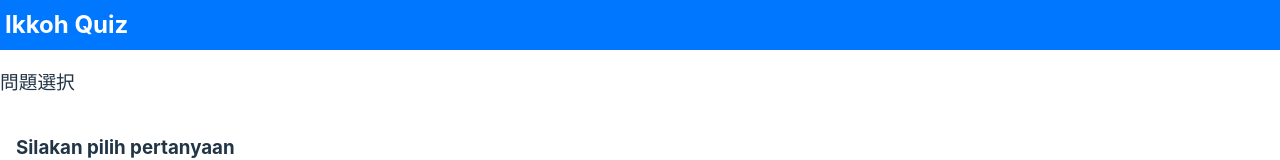
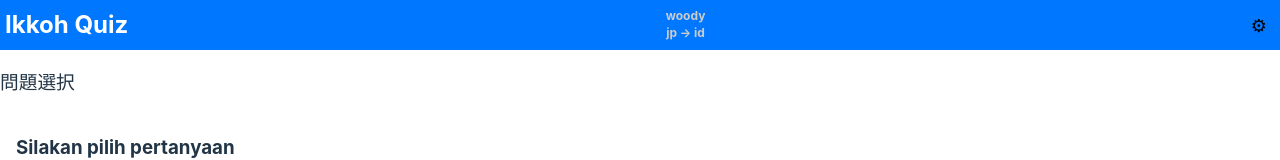
Before and after one commit to woodygaragelab/ikkohquiz, a React (Vite) app: page / in a window 1280 px wide. Shown: the top 160 px of the page. Built offline with nearby package versions, Linux system fonts and the light colour scheme; no server answers.

Commit message:
ユーザー変数設定

```diff
--- a/src/Header.jsx
+++ b/src/Header.jsx
@@ -1,7 +1,14 @@
-const Header = ({ onBack }) => {
+const Header = ({ onBack, onSettings, userConfig }) => {
   return (
     <div className="header" style={{ display: 'flex', alignItems: 'center', justifyContent: 'space-between' }}>
       <span>Ikkoh Quiz</span>
+      {userConfig && (
+        <span style={{ fontSize: '12px', color: '#ccc', lineHeight: 1.4, textAlign: 'center' }}>
+          {userConfig.userId}<br />
+          {userConfig.native} → {userConfig.target}
+        </span>
+      )}
+      <div style={{ display: 'flex', gap: '8px', alignItems: 'center' }}>
         {onBack && (
           <button
             onClick={onBack}
@@ -10,6 +17,16 @@ const Header = ({ onBack }) => {
             戻る
           </button>
         )}
+        {onSettings && (
+          <button
+            onClick={onSettings}
+            style={{ fontSize: '18px', padding: '4px 8px', cursor: 'pointer', background: 'transparent', border: 'none' }}
+            title="設定"
+          >
+            ⚙
+          </button>
+        )}
+      </div>
     </div>
   );
 };
--- a/src/Quiz.jsx
+++ b/src/Quiz.jsx
@@ -5,6 +5,7 @@ import { fetchQuizData } from './api/quizApi.js'
 import GroupSelect from './components/GroupSelect.jsx'
 import QuizQuestion from './components/QuizQuestion.jsx'
 import QuizResult from './components/QuizResult.jsx'
+import Settings from './components/Settings.jsx'
 
 const QuizApp = () => {
   const [questions, setQuestions] = useState([]);
@@ -18,6 +19,15 @@ const QuizApp = () => {
     try { return JSON.parse(localStorage.getItem('quizStats') || '{}'); }
     catch { return {}; }
   });
+
+  const [userConfig, setUserConfig] = useState(() => {
+    try {
+      return JSON.parse(localStorage.getItem('userConfig') || 'null') || { userId: 'woody', native: 'jp', target: 'id' };
+    } catch {
+      return { userId: 'woody', native: 'jp', target: 'id' };
+    }
+  });
+  const [showSettings, setShowSettings] = useState(false);
 
   useEffect(() => {
     if (currentGroup === null) return;
@@ -74,8 +84,18 @@ const QuizApp = () => {
 
   return (
     <div className="container">
-      <Header onBack={showGroupSelect ? null : handleNextClick} />
-      {showGroupSelect ? (
+      <Header
+        onBack={showSettings ? null : (showGroupSelect ? null : handleNextClick)}
+        onSettings={() => setShowSettings(true)}
+        userConfig={userConfig}
+      />
+      {showSettings ? (
+        <Settings
+          userConfig={userConfig}
+          onSave={cfg => { setUserConfig(cfg); setShowSettings(false); }}
+          onClose={() => setShowSettings(false)}
+        />
+      ) : showGroupSelect ? (
         <GroupSelect onGroupSelect={handleGroupSelect} stats={stats} />
       ) : showScore ? (
         <QuizResult score={score} total={questions.length} onNext={handleNextClick} currentGroup={currentGroup} />
--- /dev/null
+++ b/src/components/Settings.jsx
@@ -0,0 +1,93 @@
+import { useState } from 'react';
+
+const LANG_OPTIONS = [
+  { value: 'jp', label: '日本語' },
+  { value: 'id', label: 'Bahasa Indonesia' },
+];
+
+const fieldStyle = {
+  display: 'flex',
+  flexDirection: 'column',
+  gap: '6px',
+  marginBottom: '20px',
+};
+
+const labelStyle = { fontSize: '0.85rem', color: '#aaa' };
+
+const inputStyle = {
+  padding: '10px 12px',
+  borderRadius: '6px',
+  border: '1px solid #555',
+  background: '#333',
+  color: '#fff',
+  fontSize: '1rem',
+};
+
+const Settings = ({ userConfig, onSave, onClose }) => {
+  const [form, setForm] = useState({ ...userConfig });
+
+  const handleChange = (key, value) => setForm(prev => ({ ...prev, [key]: value }));
+
+  const handleSave = () => {
+    localStorage.setItem('userConfig', JSON.stringify(form));
+    onSave(form);
+  };
+
+  return (
+    <div className="main">
+      <h3>設定 / Pengaturan</h3>
+
+      <div style={fieldStyle}>
+        <label style={labelStyle}>ユーザーID</label>
+        <input
+          style={inputStyle}
+          value={form.userId}
+          onChange={e => handleChange('userId', e.target.value)}
+        />
+      </div>
+
+      <div style={fieldStyle}>
+        <label style={labelStyle}>母国語 / Bahasa ibu</label>
+        <select
+          style={inputStyle}
+          value={form.native}
+          onChange={e => handleChange('native', e.target.value)}
+        >
+          {LANG_OPTIONS.map(o => (
+            <option key={o.value} value={o.value}>{o.label}</option>
+          ))}
+        </select>
+      </div>
+
+      <div style={fieldStyle}>
+        <label style={labelStyle}>学習対象語 / Bahasa target</label>
+        <select
+          style={inputStyle}
+          value={form.target}
+          onChange={e => handleChange('target', e.target.value)}
+        >
+          {LANG_OPTIONS.map(o => (
+            <option key={o.value} value={o.value}>{o.label}</option>
+          ))}
+        </select>
+      </div>
+
+      <div style={{ display: 'flex', gap: '12px', marginTop: '8px' }}>
+        <button
+          onClick={handleSave}
+          style={{ flex: 1, padding: '10px', background: '#646cff', color: '#fff', border: 'none', borderRadius: '6px', fontSize: '1rem', cursor: 'pointer' }}
+        >
+          保存
+        </button>
+        <button
+          onClick={onClose}
+          style={{ flex: 1, padding: '10px', background: '#444', color: '#fff', border: 'none', borderRadius: '6px', fontSize: '1rem', cursor: 'pointer' }}
+        >
+          キャンセル
+        </button>
+      </div>
+    </div>
+  );
+};
+
+export default Settings;
```
Lines whose indentation alone changed are shown as unchanged.
